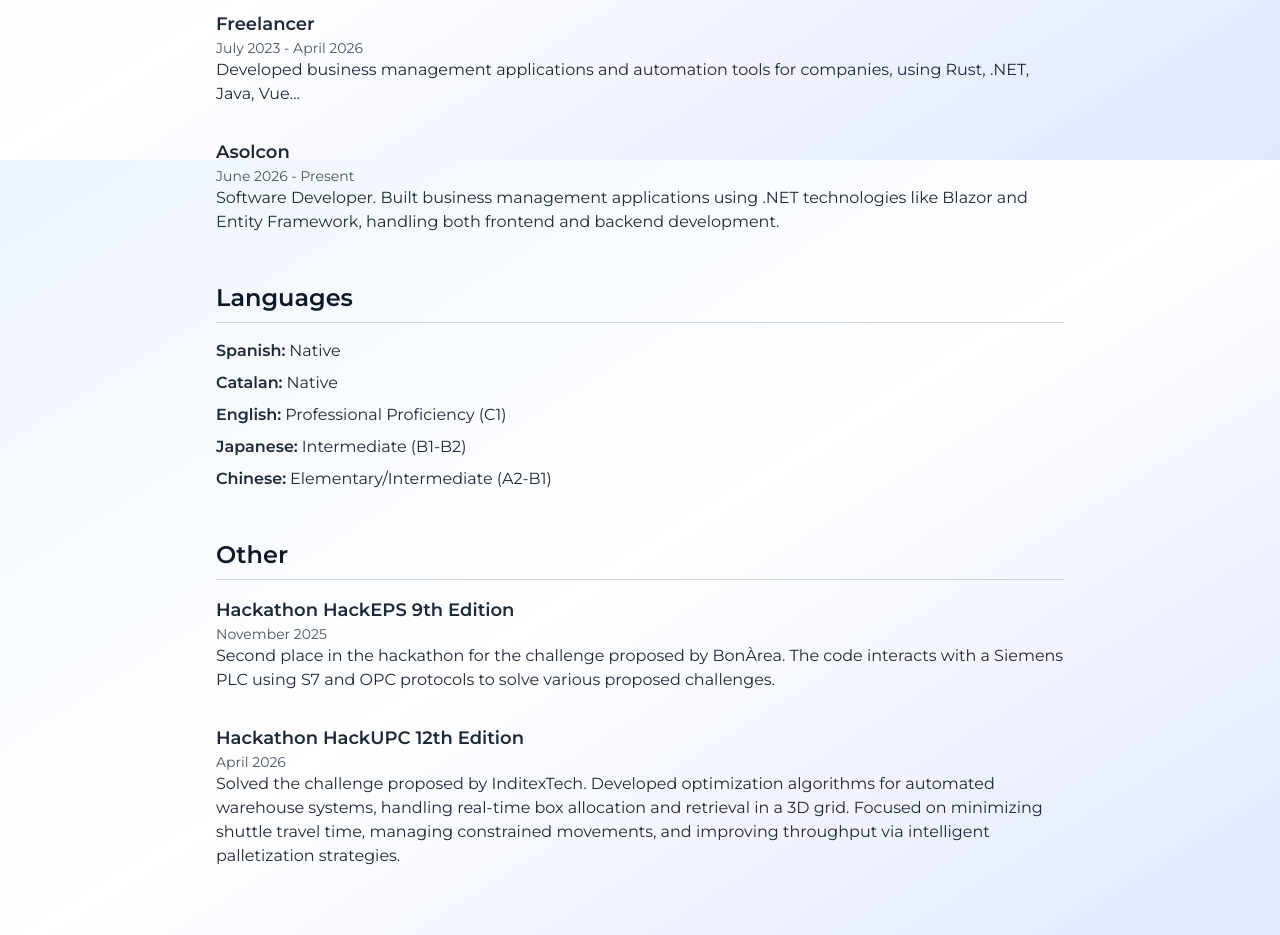
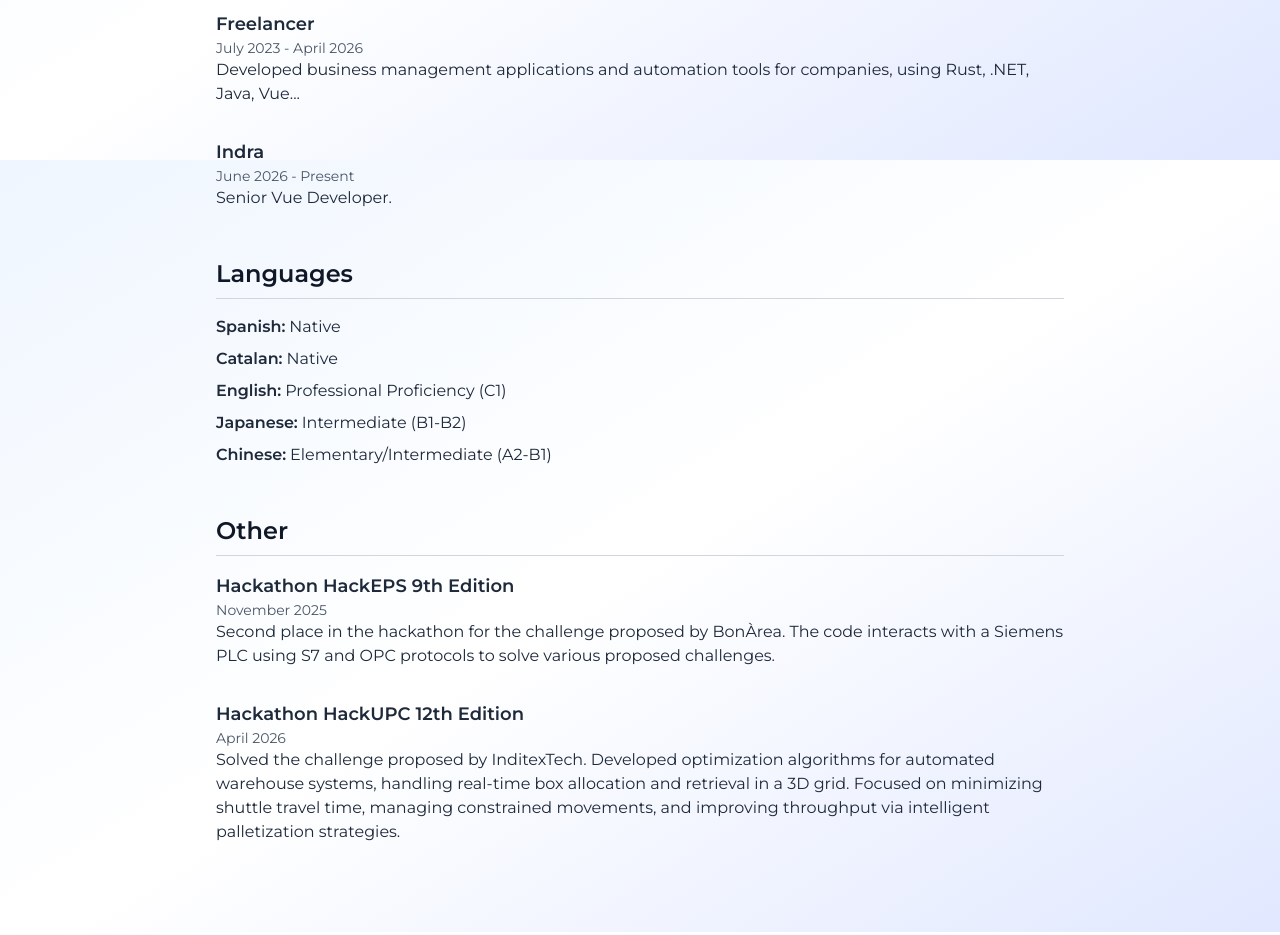
Before and after one commit to mariinkys/personal-site, an Astro site: page /cv in a window 1280 px wide. Shown: the part 1440-2375 px from the top of the page. Built offline with nearby package versions, Linux system fonts and the light colour scheme; Astro itself is replaced by a stand-in of ours.

Commit message:
chore: update cv

```diff
--- a/src/pages/cv.astro
+++ b/src/pages/cv.astro
@@ -193,15 +193,12 @@
                     </div>
                 </div>
                 <div>
-                    <div class="font-semibold text-lg">Asolcon</div>
+                    <div class="font-semibold text-lg">Indra</div>
                     <div class="text-sm text-gray-600 dark:text-gray-400">
                         June 2026 - Present
                     </div>
                     <div>
-                        Software Developer. Built business management
-                        applications using .NET technologies like Blazor and
-                        Entity Framework, handling both frontend and backend
-                        development.
+                        Senior Vue Developer.
                     </div>
                 </div>
             </div>
```
